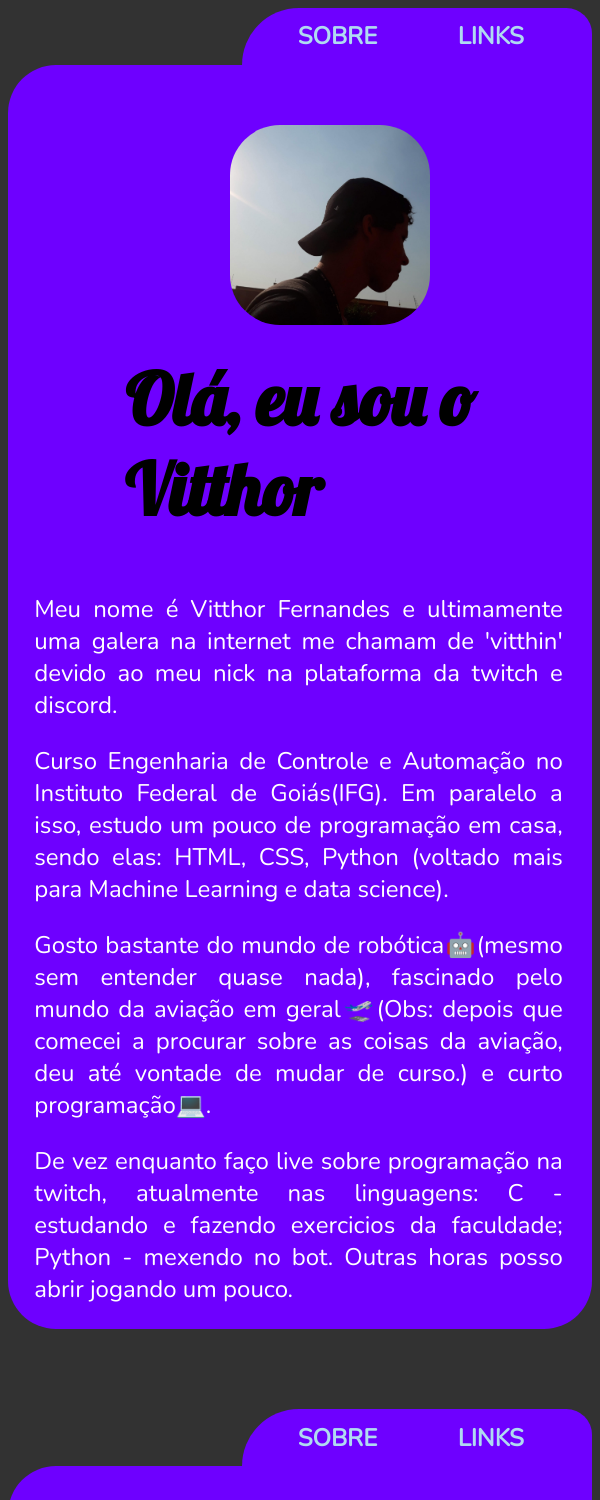
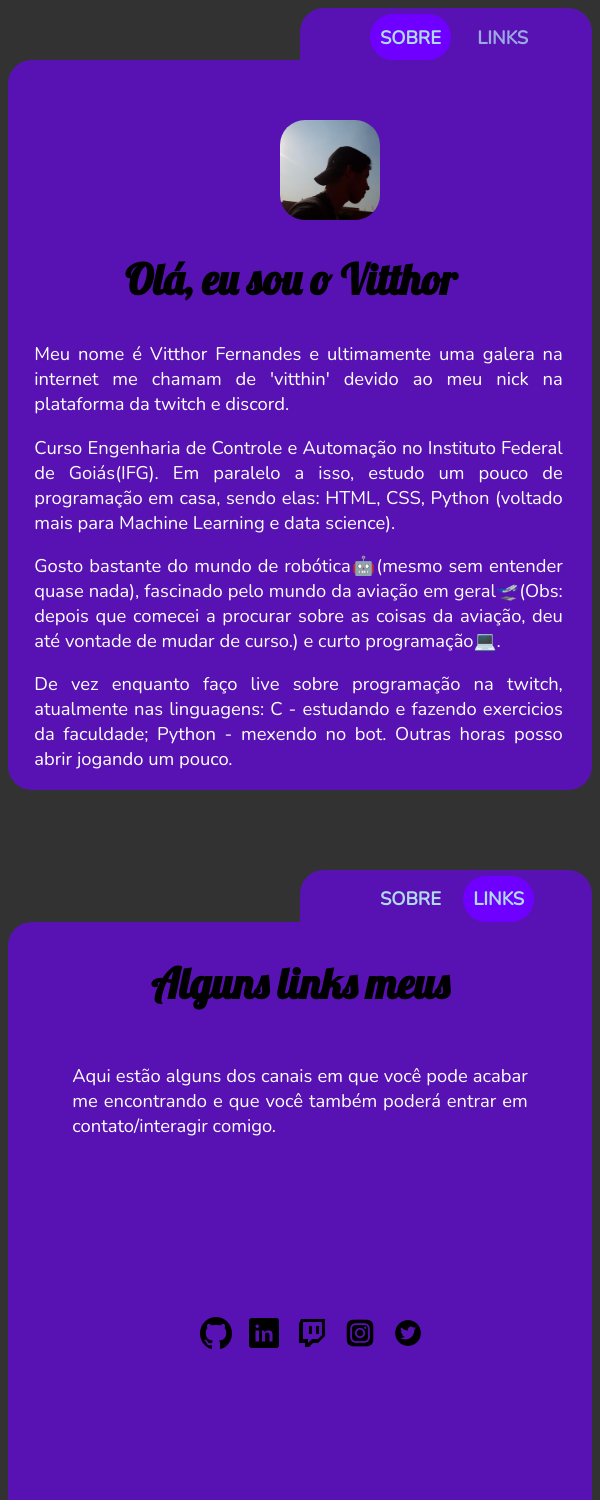
Before and after one commit to VitthorDias/first-site, a plain HTML site: page index.html in a window 600 px wide. Shown: the top 1500 px of the page. Drawn offline with nearby package versions, Linux system fonts and the light colour scheme.

Commit message:
Deixando o site responsivo e adicionando o README

```diff
--- a/css/style.css
+++ b/css/style.css
@@ -25,50 +25,53 @@ p, a {
     color: #ffffff;
 }
 
-.inicial {
+.sobre {
     min-height: 0vh;
 }
 
 /* SOBRE MENU */
-.menu {
+.menu_sobre {
     display: flex;
-    justify-content: flex-end;
     flex-wrap: wrap;
-    background-color: #6e00ff;
+    justify-content: center;
     margin-left: 74%;
-    border-radius: 10em 4.5em 0 0;
+    background-color: #6f00ffa1;
+    border-radius: 1.5em 1.5em 0 0;
+    width: auto;
 }
 
-.menu a {
+.menu_sobre a {
     padding: 3.5%;
     text-transform: uppercase;
-    margin-right: 7vh;
+    color: #b0daf1c0;
+    font-weight: bold;
+    margin-top: .4rem;
+    margin-left: 2vh;
+}
+
+.menu_sobre #menu_sobre_cor {
+    border-radius: 50px;
+    background: #6f00ff;
     color: #b0daf1;
-    font-weight: bold;
 }
 
 /* SOBRE */
-.sobre {
-    background-color: #6e00ff;
+.sobre_eu {
+    background-color: #6f00ffa1;
     display: flex;
+    flex-direction: row;
+    justify-content: center;
     min-height: 90vh;
     border-radius: 3em 0 3em 3em;
 }
 
-.sobre img {
+.sobre_eu img {
     position: justify;
     margin-top: 7.5vh;
     margin-left: 7.5vh;
     width: 200px;
     height: 200px;
     border-radius: 25%;
-}
-
-.sobre_eu {
-    display: flex;
-    flex-direction: column;
-    justify-content: center;
-    left: 10vh;
 }
 
 .sobre_eu h1 {
@@ -89,19 +92,28 @@ p, a {
 /* MENU LINKS */
 .menu_link {
     display: flex;
-    justify-content: flex-end;
+    justify-content: center;
     flex-wrap: wrap;
-    background-color: #6e00ff;
+    background-color: #6f00ffa1;
     margin-left: 74%;
-    border-radius: 10em 4.5em 0 0;
+    border-radius: 1.5em 1.5em 0 0;
+    width: auto;
 }
 
 .menu_link a {
     padding: 3.5%;
     text-transform: uppercase;
-    margin-right: 7vh;
     color: #b0daf1;
     font-weight: bold;
+    margin-top: .4rem;
+    cursor: pointer;
+    margin-left: 2vh;
+}
+
+.menu_link #menu_link_cor {
+    border-radius: 50px;
+    background: #6f00ff;
+    color: #b0daf1;
 }
 
 /* LINKS */
@@ -109,15 +121,11 @@ p, a {
     margin-top: 0vh;
     display: flex;
     min-height: 90vh;
-    background-color: #6e00ff;
+    background-color: #6f00ffa1;
     border-radius: 3em 0 3em 3em;
     flex-wrap: wrap;
     flex-direction: column;
     align-items: center;
-}
-
-.container_link h1 {
-    font-size: 10vh;
 }
 
 .container_link p {
@@ -135,119 +143,54 @@ p, a {
     margin-right: 5vh;
 }
 
-/* RESPONSIVO MENU*/
-@media (min-width: 850px) and (max-width: 1100px){
-    .menu {
-        display: flex;
-        justify-content: flex-end;
-        flex-wrap: wrap;
-        background-color: #6e00ff;
-        margin-left: 65%;
-        border-radius: 10em 4.5em 0 0;
+/* RESPONSIVO PAGE */
+@media (min-width: 300px) and (max-width: 720px){
+    h1 {
+        font-size: 5.3vh;
     }
 
-    .menu a {
-        padding: 3.5%;
-        text-transform: uppercase;
-        margin-right: 7vh;
-        color: #b0daf1;
-        font-weight: bold;
+    p, a {
+        font-size: 2.3vh;
     }
 
+    /* SOBRE MENU */
+    .menu_sobre {
+        margin-left: 50%;
+    }
+
+    /* SOBRE */
+
+    .sobre_eu {
+        flex-direction: column;
+        align-items: center;
+        border-radius: 1.5em 0 1.5em 1.5em;
+    }
+
+    .sobre_eu img {
+        width: 100px;
+        height: 100px;
+    }
+
+    /* LINK MENU */
     .menu_link {
-        display: flex;
-        justify-content: flex-end;
-        flex-wrap: wrap;
-        background-color: #6e00ff;
-        margin-left: 65%;
-        border-radius: 10em 4.5em 0 0;
+        margin-left: 50%;
     }
 
     .menu_link a {
-        padding: 3.5%;
-        text-transform: uppercase;
-        margin-right: 7vh;
-        color: #b0daf1;
-        font-weight: bold;
+        margin-left: 1.5vh;
+    }
+
+    /* LINKS */
+    .container_link {
+        border-radius: 1.5em 0 1.5em 1.5em;
+    }
+
+    .container_link li {
+        margin-right: 2vh;
+    }
+
+    .my_links img {
+        width: 32px;
+        height: 32px;
     }
 }
-
-@media (min-width: 600px) and (max-width: 850px){
-    .menu {
-        display: flex;
-        justify-content: flex-end;
-        flex-wrap: wrap;
-        background-color: #6e00ff;
-        margin-left: 55%;
-        border-radius: 10em 4.5em 0 0;
-    }
-
-    .menu a {
-        padding: 3.5%;
-        text-transform: uppercase;
-        margin-right: 7vh;
-        color: #b0daf1;
-        font-weight: bold;
-    }
-
-    .menu_link {
-        display: flex;
-        justify-content: flex-end;
-        flex-wrap: wrap;
-        background-color: #6e00ff;
-        margin-left: 55%;
-        border-radius: 10em 4.5em 0 0;
-    }
-
-    .menu_link a {
-        padding: 3.5%;
-        text-transform: uppercase;
-        margin-right: 7vh;
-        color: #b0daf1;
-        font-weight: bold;
-    }
-}
-
-@media (min-width: 250px) and (max-width: 600px){
-    .menu {
-        display: flex;
-        justify-content: flex-end;
-        flex-wrap: wrap;
-        background-color: #6e00ff;
-        margin-left: 40%;
-        border-radius: 10em 4.5em 0 0;
-    }
-
-    .menu a {
-        padding: 3.5%;
-        text-transform: uppercase;
-        margin-right: 7vh;
-        color: #b0daf1;
-        font-weight: bold;
-    }
-
-    .menu_link {
-        display: flex;
-        justify-content: flex-end;
-        flex-wrap: wrap;
-        background-color: #6e00ff;
-        margin-left: 40%;
-        border-radius: 10em 4.5em 0 0;
-    }
-
-    .menu_link a {
-        padding: 3.5%;
-        text-transform: uppercase;
-        margin-right: 7vh;
-        color: #b0daf1;
-        font-weight: bold;
-    }
-}
-
-/* RESPONSIVO PAGE */
-@media (min-width: 300px) and (max-width: 720px){
-    .sobre {
-        flex-direction: column;
-        align-items: center;
-    }
-}
--- a/index.html
+++ b/index.html
@@ -9,33 +9,31 @@
     <link rel="stylesheet" href="css/style.css">
 </head>
 <body>
-    <section class="inicial" id="sobre">
-        <div>
-            <nav class="menu">
-                <a href="#sobre">Sobre</a>
+    <section class="sobre" id="sobre">
+        <div class="menu_sobre">
+            <a href="#sobre" id="menu_sobre_cor">Sobre</a>
             <a href="#link">Links</a>
-            </nav>
         </div>
-    </section>
-
-    <section class="sobre">
-        <img src="src/Profile.jpg" alt="Foto Vitthor">
 
         <div class="sobre_eu">
+            <div>
+                <img src="src/Profile.jpg" alt="Foto Vitthor">
+            </div>
+
+            <div>
                 <h1>Olá, eu sou o Vitthor</h1>
                 <p>Meu nome é Vitthor Fernandes e ultimamente uma galera na internet me chamam de 'vitthin' devido ao meu nick na plataforma da twitch e discord.</p>
                 <p>Curso Engenharia de Controle e Automação no Instituto Federal de Goiás(IFG). Em paralelo a isso, estudo um pouco de programação em casa, sendo elas: HTML, CSS, Python (voltado mais para Machine Learning e data science).</p>
                 <p>Gosto bastante do mundo de robótica🤖(mesmo sem entender quase nada), fascinado pelo mundo da aviação em geral🛫(Obs: depois que comecei a procurar sobre as coisas da aviação, deu até vontade de mudar de curso.) e curto programação💻.</p>
                 <p>De vez enquanto faço live sobre programação na twitch, atualmente nas linguagens: C - estudando e fazendo exercicios da faculdade; Python - mexendo no bot. Outras horas posso abrir jogando um pouco.</p>
             </div>
+        </div>
     </section>
 
     <section class="sec_links" id="link">
-        <div>
-            <nav class="menu_link">
+        <div class="menu_link">
             <a href="#sobre">Sobre</a>
-                <a href="#link">Links</a>
-            </nav>
+            <a href="#link" id="menu_link_cor">Links</a>
         </div>
 
         <div class="container_link">
```
Also changed, not shown: 1 other file. Lines whose indentation alone changed are shown as unchanged.
